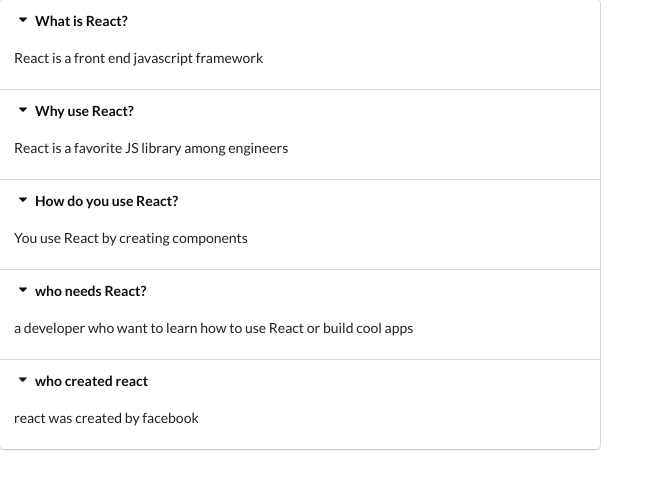
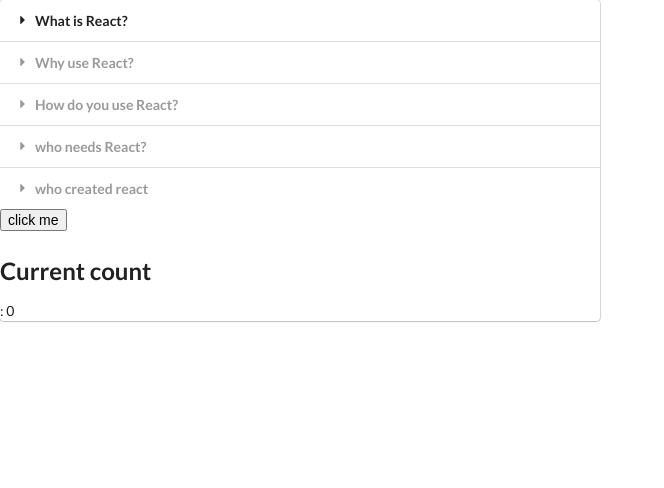
Before and after one commit to TabotCharlesBessong/react-with-redux, a React (Create React App) app in the folder hooks-lesson/: page / in a window 1280 px wide. Shown: the top 488 px of the page, without its empty margins (0-664 px from the left). Built offline with nearby package versions, Linux system fonts and the light colour scheme.

Commit message:
excercise plus toggle functionalities

```diff
--- a/hooks-lesson/src/components/Accordion.js
+++ b/hooks-lesson/src/components/Accordion.js
@@ -1,25 +1,44 @@
-import React from 'react';
+import React,{useState} from 'react';
 
 const Accordion = ({ items }) => {
+  const [activeIndex, setActiveIndex] = useState(null)
+  const [count, setCount] = useState(0)
 
   const handleClick = (index) => {
-    console.log('i was clicked',index)}
+    console.log('i was clicked',index)
+    setActiveIndex(index)
+  }
+
+  const handleCount = (count) => {
+    count = count + 1
+    setCount(count)
+  }
 
   const renderedItems = items.map((item,index) => {
+
+    const active  = index === activeIndex ? 'active' : ''
     return (
       <React.Fragment key={item.title}>
-        <div onClick={() => handleClick(index)} className="title active">
+        <div onClick={() => handleClick(index)} className={"title " + active }>
           <i className="dropdown icon"></i>
           {item.title}
         </div>
-        <div className="content active">
+        <div className={"content" + active }>
           <p>{item.content}</p>
         </div>
       </React.Fragment>
     );
   });
 
-  return <div className="ui styled accordion">{renderedItems}</div>;
+  return (
+     <div className="ui styled accordion">{renderedItems}
+     <div className="button">
+      <button onClick={()=> handleCount(count) } >click me</button>
+      <h2>Current count</h2>: <span> {count} </span>
+     </div>
+    </div>
+  )
+
 };
 
 export default Accordion;
```
